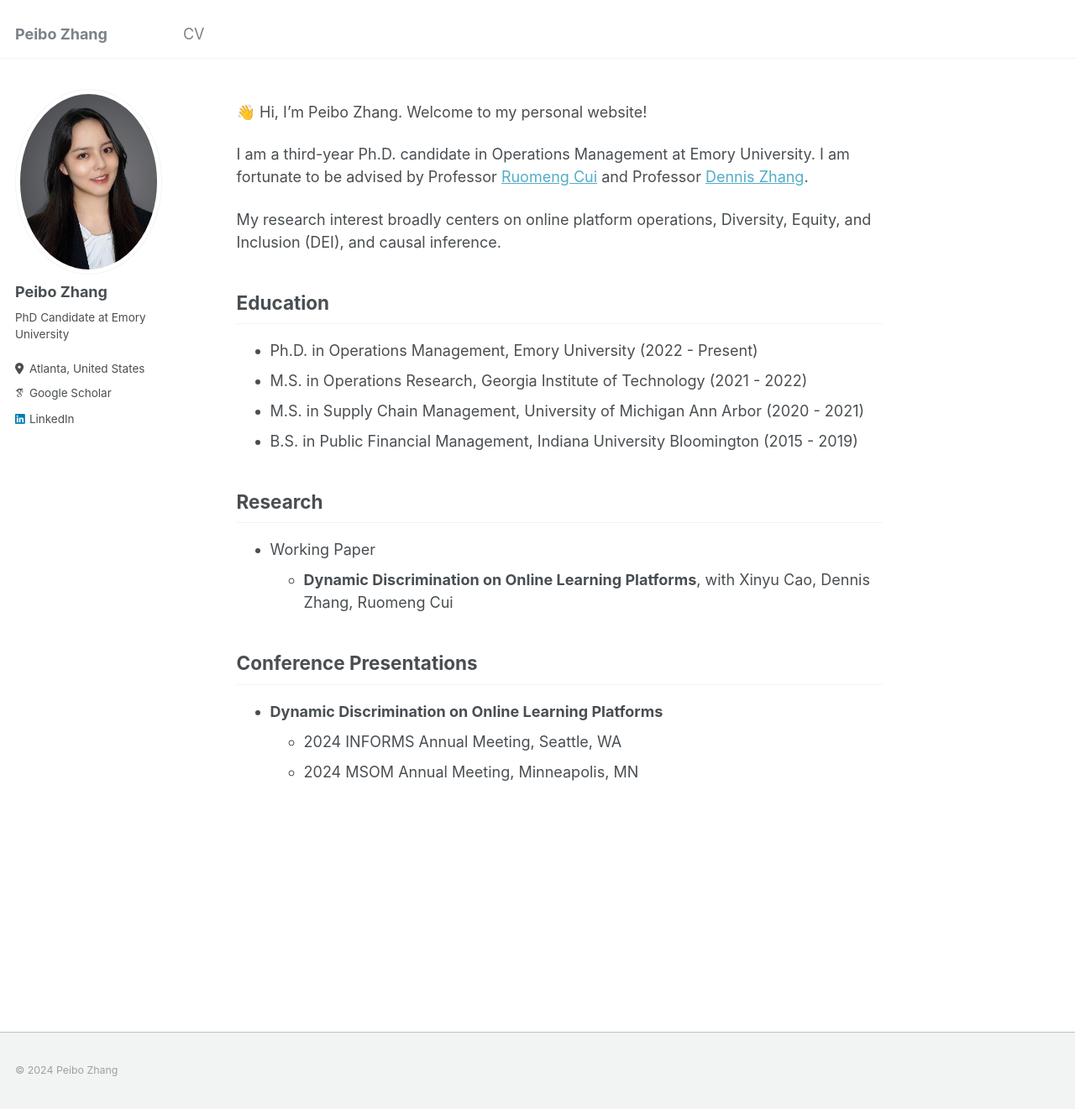
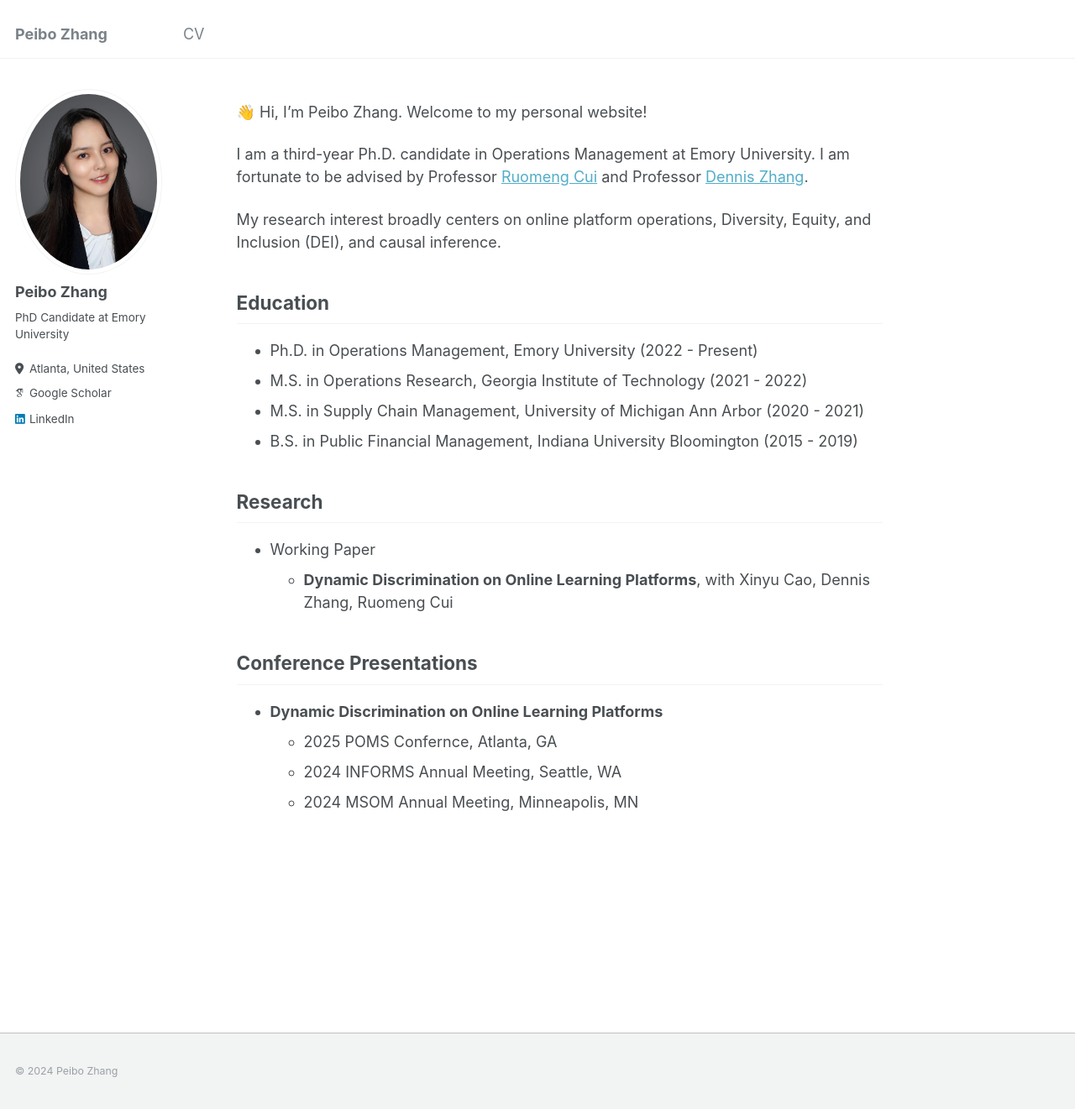
Before and after one commit to PeiboZhang/peibozhang.github.io, a Jekyll site: the page built from _pages/about.md, in a window 1280 px wide and 1321 px high. Shown: the whole window at 84% size. Built offline with Jekyll 4.4.1, drawn with Linux system fonts in a browser that asks for light colours; some web fonts are replaced.

Commit message:
Update about.md

```diff
--- a/_pages/about.md
+++ b/_pages/about.md
@@ -43,6 +43,7 @@ My research interest broadly centers on online platform operations, Diversity, E
 <ul>
   <li style="list-style-type: disc;"><b>Dynamic Discrimination on Online Learning Platforms</b>
     <ul>
+      <li style="list-style-type: circle;">2025 POMS Confernce, Atlanta, GA</li>
       <li style="list-style-type: circle;">2024 INFORMS Annual Meeting, Seattle, WA</li>
       <li style="list-style-type: circle;">2024 MSOM Annual Meeting, Minneapolis, MN</li>
     </ul>
```
